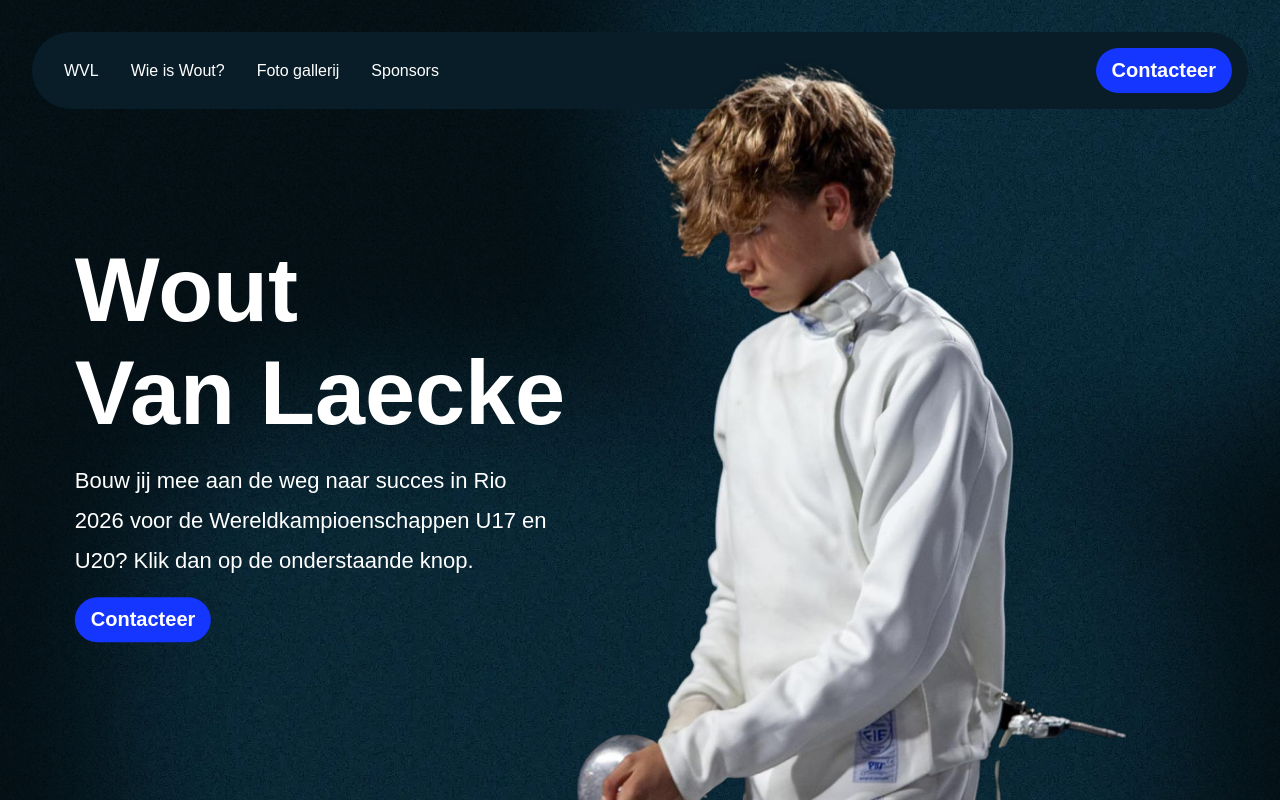
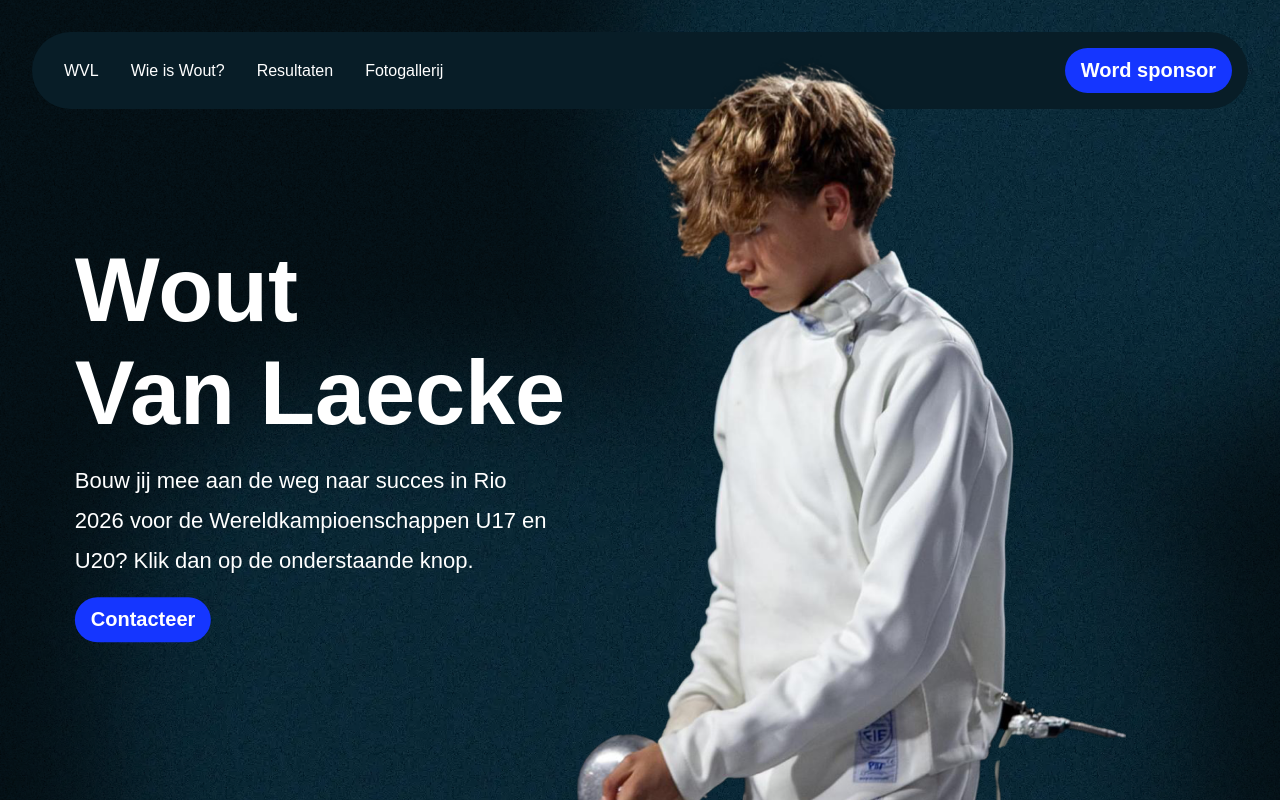
Before and after one commit to launchcafe/Frontend-Wout, a Next.js app: page / in a window 1280 px wide. Shown: the top 800 px of the page. Built offline with nearby package versions, Linux system fonts and the light colour scheme; no server answers; a web font is replaced by a local one.

Commit message:
change navigation

```diff
--- a/src/pages/Components/js/navigation.js
+++ b/src/pages/Components/js/navigation.js
@@ -12,15 +12,15 @@ export default function Navigation() {
                 <a className={styles.nav_link} href="#about">Wie is Wout?</a>
                 </li>
                 <li className={styles.nav_item3}>
-                <a className={styles.nav_link} href="#pictures"> Foto gallerij</a>
+                <a className={styles.nav_link} href="#results">Resultaten</a>
                 </li>
 
                 <li className={styles.nav_item4}>
-                    <a className={styles.nav_link} href="#sponsors">Sponsors</a>
+                    <a className={styles.nav_link} href="#pictures">Fotogallerij</a>
                 </li>
                 <li className={styles.nav_item5}>
-                    <button  onClick={() => window.location.href = 'mailto:yves.van.laecke@telenet.be?subject=Contact%20Wout%20Van%20Laecke'}>
-                    Contacteer
+                    <button  onClick={() => window.location.href = '#sponsors'}>
+                    Word sponsor
                     </button>
                 </li>
             </ul>
--- a/src/pages/Components/js/palmares.js
+++ b/src/pages/Components/js/palmares.js
@@ -26,7 +26,7 @@ export default function Palmares() {
 
 
     return (
-        <div className={styles.container}>
+        <section id="results" className={styles.container}>
             <article className={styles.palmares}>
                 <h3>
                     Palmares
@@ -66,6 +66,6 @@ export default function Palmares() {
             </article>
             <hr className={styles.line}/>
             <Tournaments/>
-        </div>
+        </section>
     );
 }
--- a/src/pages/index.js
+++ b/src/pages/index.js
@@ -51,15 +51,15 @@ useEffect(() => {
       </Head>
       <Header/>
         <main>
-          <section id="about" className={styles.section}>
-            <Palmares/>
-            <div className={styles.section_text}>
+          <div className={styles.section}>
+            <Palmares />
+            <section id="about" className={styles.section_text}>
             <TextBlock position={Number(1)}/>
             <article className={styles.article}>
             <TextBlock position={Number(2)}/>
             </article>
-            </div>
-          </section>
+            </section>
+          </div>
           <div className={styles.section_container}>
           <section id="pictures"  ref={sectionRef}  className={`${styles.section2} ${isVisible ? styles["fade-in"] : ""}`}>
             <div className={styles.section2_text}>
--- a/src/styles/navigation.module.css
+++ b/src/styles/navigation.module.css
@@ -8,11 +8,11 @@
 
 .nav_list {
     display: grid;
-    grid-template-columns: repeat(3, 1fr);
-    grid-template-rows: repeat(2, au1frto);
+    grid-template-columns: repeat(3, auto);
+    grid-template-rows: repeat(2, auto);
     padding: 1rem;
     padding-bottom: 2rem;
-    gap: 1rem;
+    gap: 1.5rem;
 
 }
 
@@ -70,6 +70,7 @@
         align-items: center;
         padding-bottom: 1rem;
         margin-top: 1rem;
+        row-gap: 0;
     }
 
     .nav_item1, .nav_item2, .nav_item3, .nav_item4, .nav_item5 {
```
